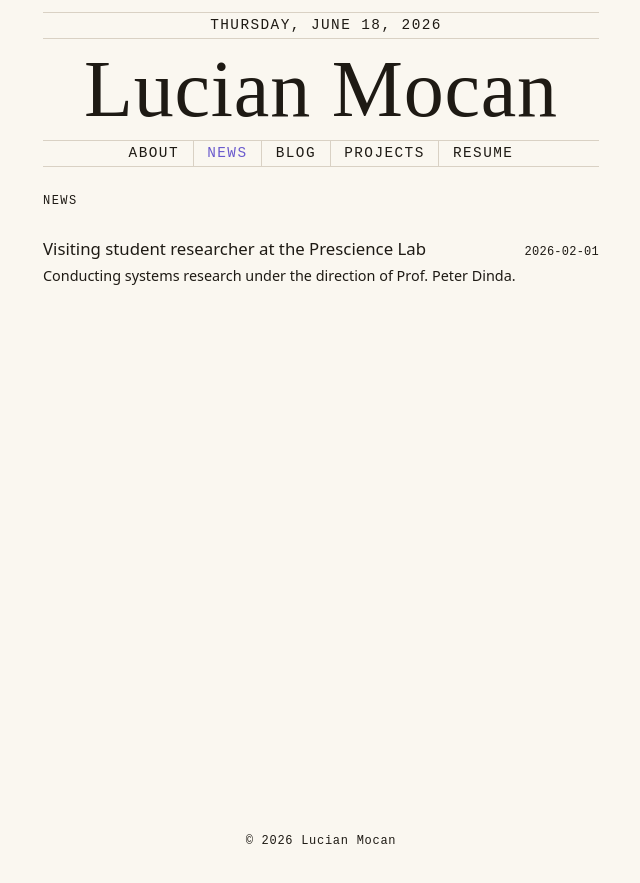
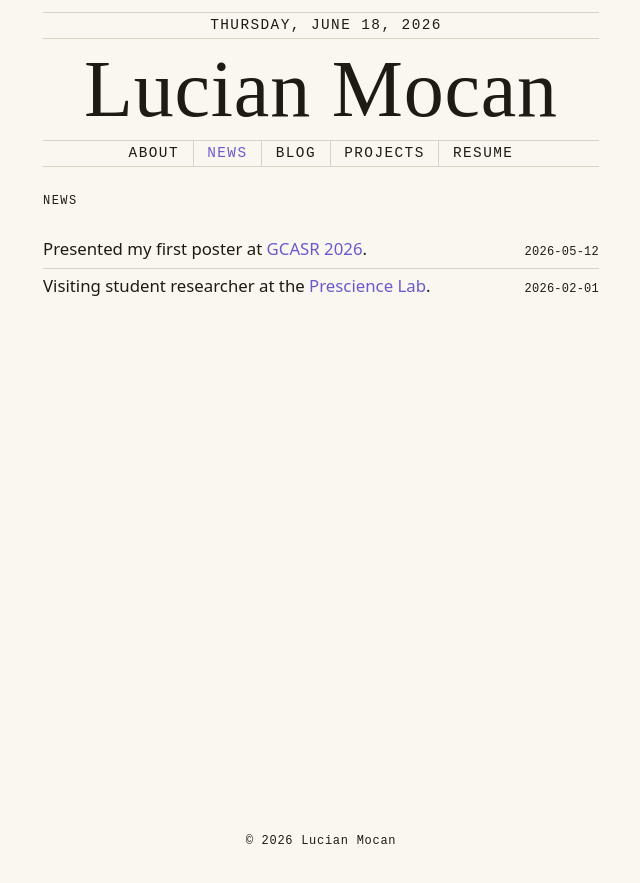
Before and after one commit to lucianmocan/lucianmocan.github.io, a Jekyll site: the page built from news/index.md, in a window 1280 px wide. Shown: the top 883 px of the page, without its empty margins (319-959 px from the left). Built offline with Jekyll 4.4.1, drawn with Linux system fonts in a browser that asks for light colours; comment, search, counter and statistics services are not loaded.

```diff
--- a/_data/news.yml
+++ b/_data/news.yml
@@ -1,3 +1,5 @@
+- date: 2026-05-12
+  text: "Presented my first poster at [GCASR 2026](https://gcasr.org/2026/)."
+
 - date: 2026-02-01
-  text: "Visiting student researcher at the Prescience Lab"
-  description: "Conducting systems research under the direction of Prof. Peter Dinda."
+  text: "Visiting student researcher at the [Prescience Lab](http://www.presciencelab.org/)."
--- a/news/index.md
+++ b/news/index.md
@@ -8,12 +8,9 @@ layout: default
 {% for item in site.data.news %}
   <li>
     <div class="card-link">
-      <span class="card-title">{{ item.text }}</span>
+      <span class="card-title">{{ item.text | markdownify | remove: '<p>' | remove: '</p>' | strip }}</span>
       <span class="card-date">{{ item.date | date: "%Y-%m-%d" }}</span>
     </div>
-    {% if item.description %}
-    <p class="card-description">{{ item.description }}</p>
-    {% endif %}
   </li>
 {% endfor %}
 </ul>
```
Also changed, not shown: _projects/2024-10-10-network_analyzer.md (added, +13 -0 lines), _projects/2025-05-15-althread_functions.md (+4 -3 lines), _projects/2025-09-06-althread_import.md (+4 -3 lines), _projects/2026-01-20-sharing_square.md (added, +18 -0 lines), assets/css/_sass/_blog.scss (+20 -0 lines), assets/css/style.css, assets/images/projects/sharing_square/ss_architecture.png (added), 1 other file.
